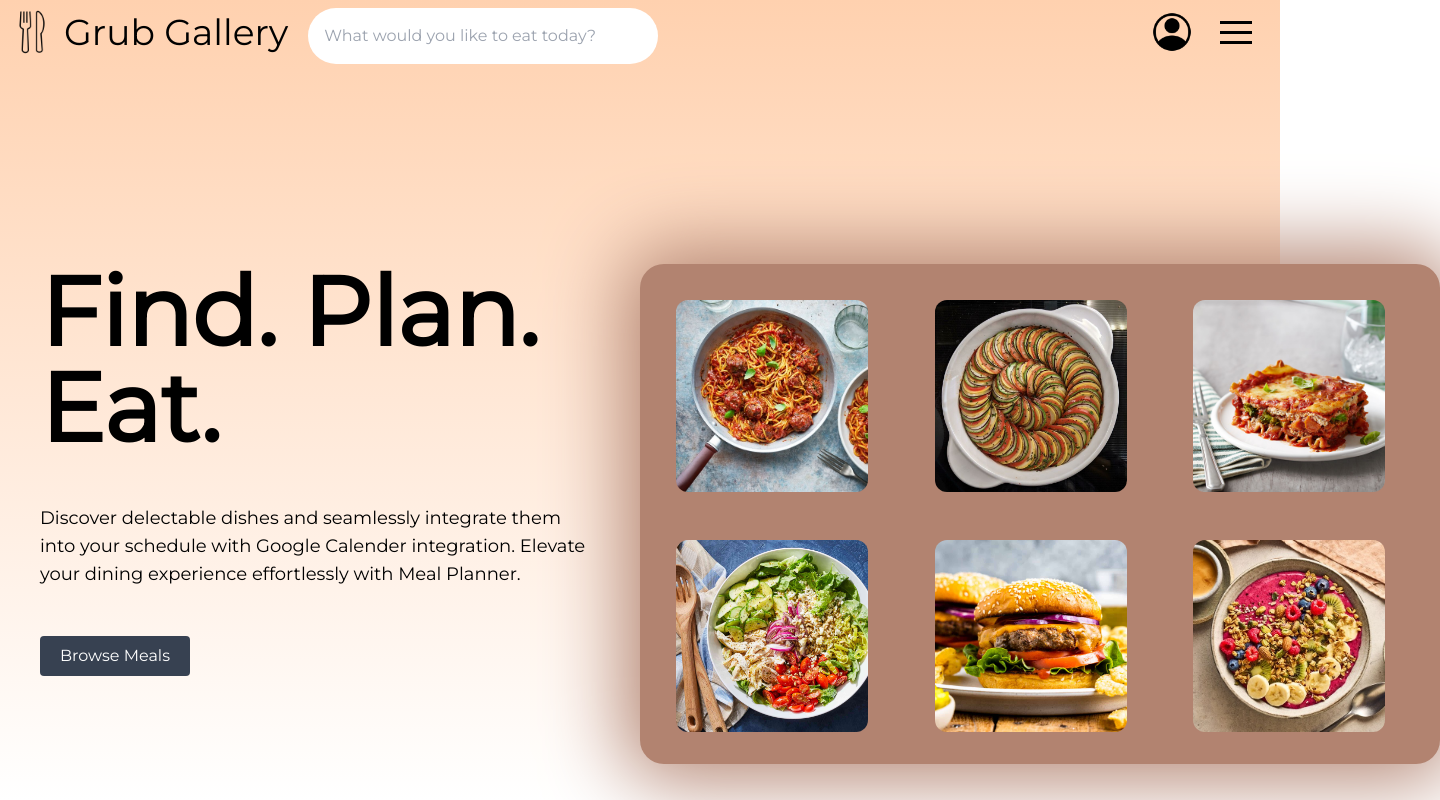
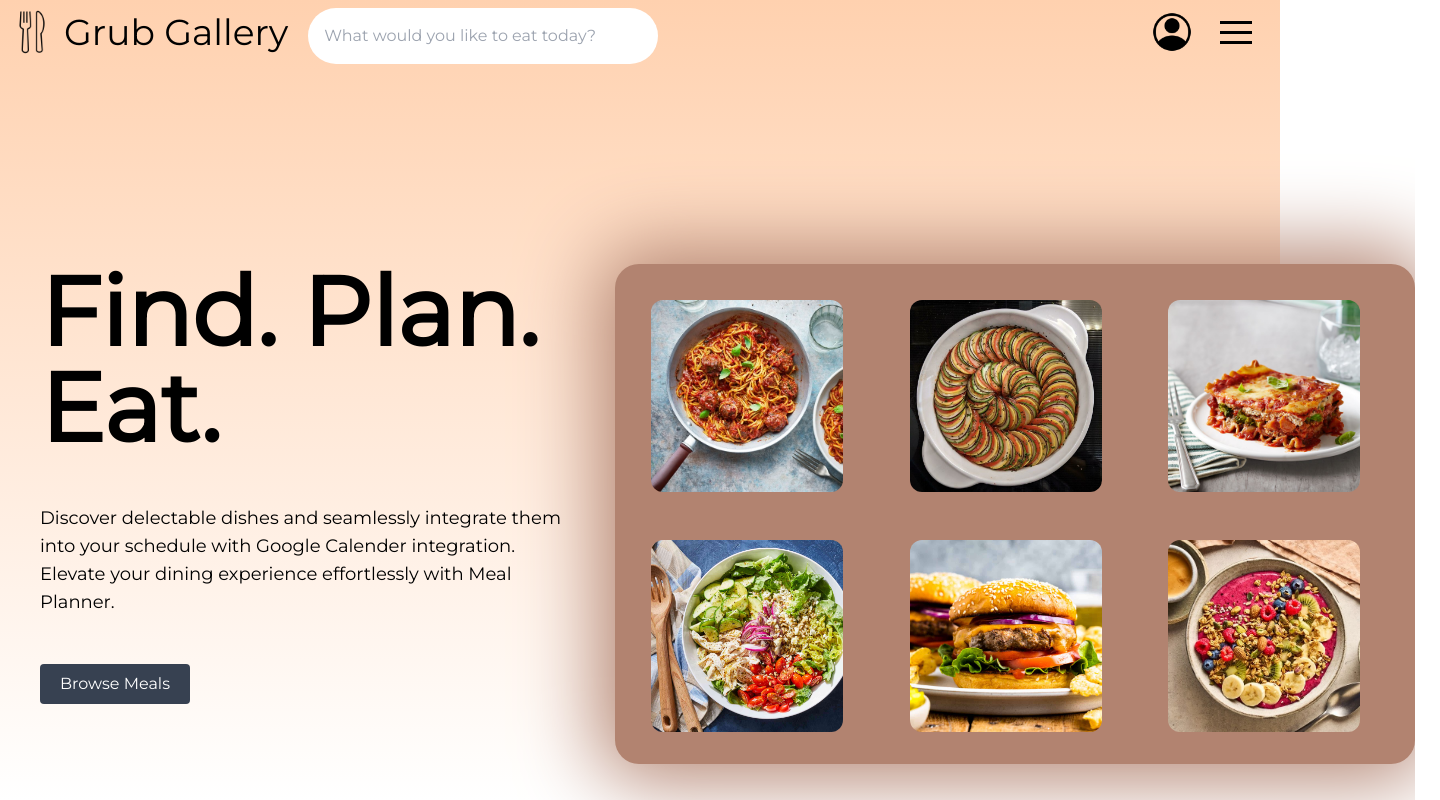
Before and after one commit to MatthewHilliard/Grub-Gallery, a React (Vite) app in the folder code/client/: page / in a window 1280 px wide. Shown: the whole page, 1440 px wide, since content can reach past the window. Built offline with nearby package versions, Linux system fonts and the light colour scheme; a web font is replaced by a local one.

Commit message:
minor styling change in Home.jsx

```diff
--- a/code/client/src/components/Home.jsx
+++ b/code/client/src/components/Home.jsx
@@ -33,7 +33,7 @@ function Home({ setBrowseMealsList }) {
     }
   };
   return (
-    <div className="grid grid-cols-2 gap-y-6 relative top-[200px]"> {/* creates outter grid for home, grids entries start from topleft to bottom right */}
+    <div className="grid grid-cols-2 gap-y-6 relative top-[200px] mr-[50px]"> {/* creates outter grid for home, grids entries start from topleft to bottom right */}
 
       {/* first outter grid entry */}
       <h1 className="text-8xl font-semibold px-10">Find. Plan. Eat.</h1>
```
